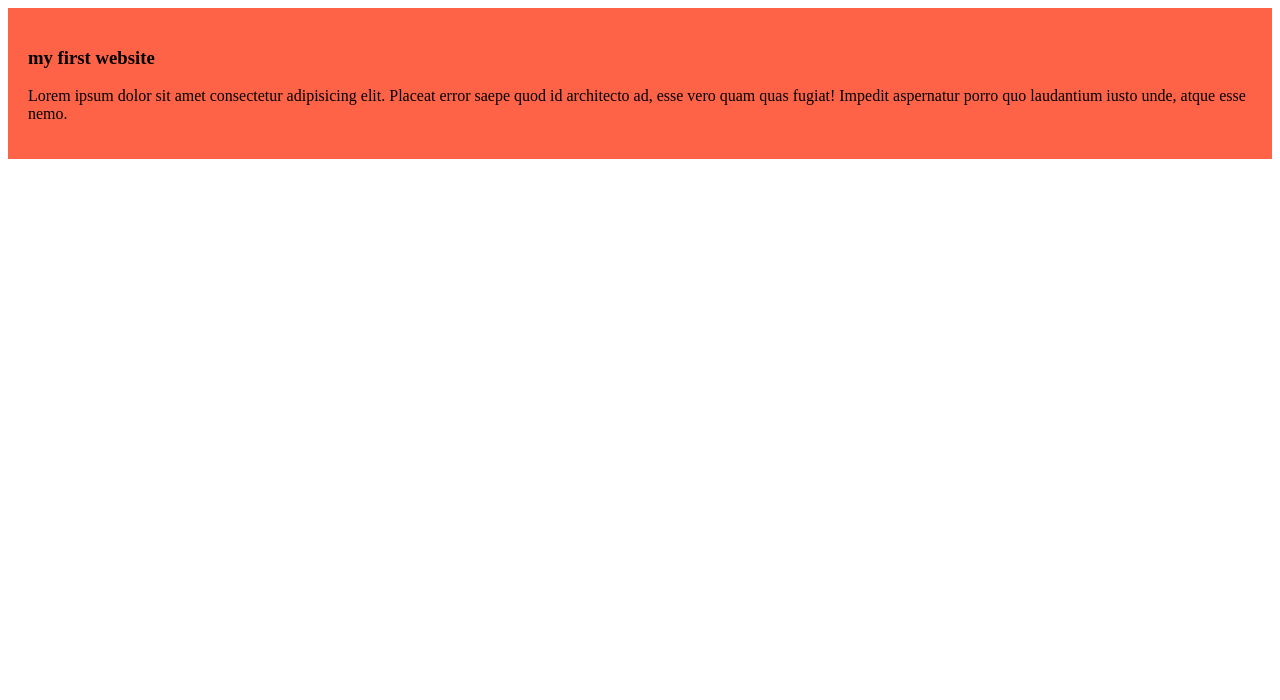
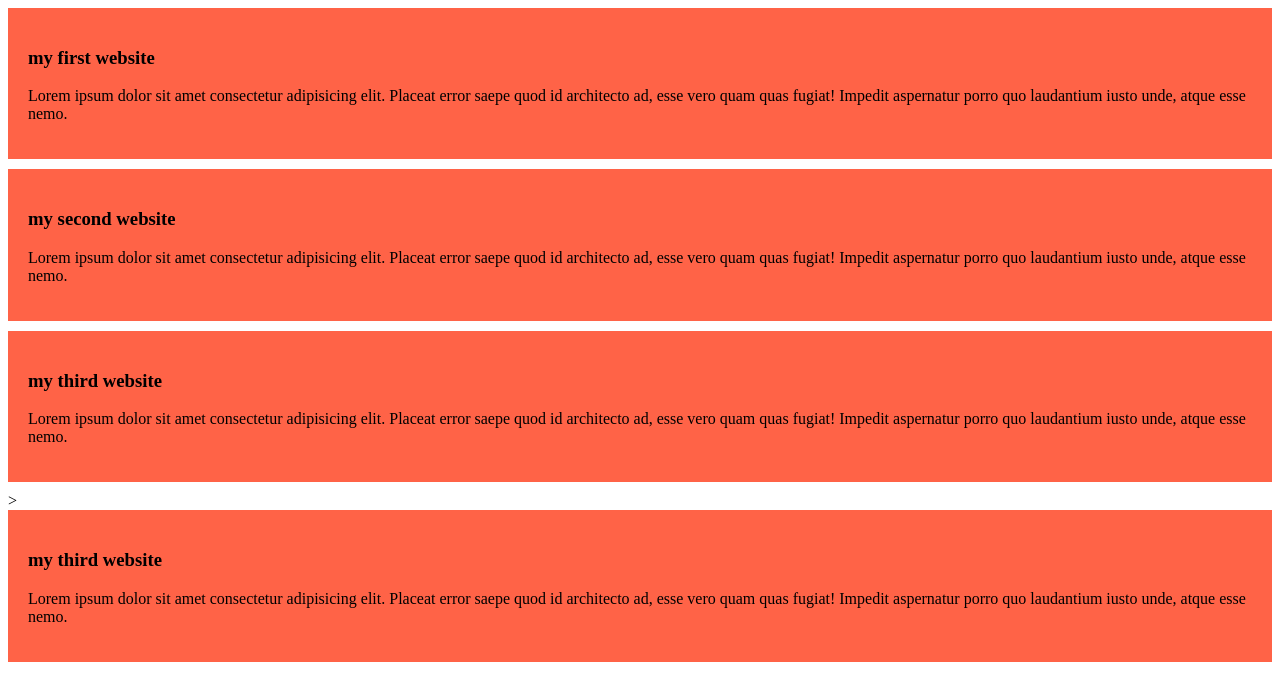
Before and after one commit to SadmanJabir/sadman, a plain HTML site: page index.html in a window 1280 px wide. Drawn offline with Linux system fonts and the light colour scheme.

Commit message:
added the second blog

```diff
--- a/index.html
+++ b/index.html
@@ -11,6 +11,18 @@
 
         <h3>my first website</h3>
         <p>Lorem ipsum dolor sit amet consectetur adipisicing elit. Placeat error saepe quod id architecto ad, esse vero quam quas fugiat! Impedit aspernatur porro quo laudantium iusto unde, atque esse nemo.</p>
+        </div>
+        <div>
+          <h3>my second website</h3>
+        <p>Lorem ipsum dolor sit amet consectetur adipisicing elit. Placeat error saepe quod id architecto ad, esse vero quam quas fugiat! Impedit aspernatur porro quo laudantium iusto unde, atque esse nemo.</p>
+        </div>
+        <div>
+            <h3>my third website</h3>
+        <p>Lorem ipsum dolor sit amet consectetur adipisicing elit. Placeat error saepe quod id architecto ad, esse vero quam quas fugiat! Impedit aspernatur porro quo laudantium iusto unde, atque esse nemo.</p>
+        </div>
+        ><div>
+          <h3>my third website</h3>
+        <p>Lorem ipsum dolor sit amet consectetur adipisicing elit. Placeat error saepe quod id architecto ad, esse vero quam quas fugiat! Impedit aspernatur porro quo laudantium iusto unde, atque esse nemo.</p>
     </div>
 
 </body>
--- a/style/blog.css
+++ b/style/blog.css
@@ -1,4 +1,5 @@
 div{
     background-color: tomato;
     padding: 20px;
+    margin-bottom: 10px;
 }
```
